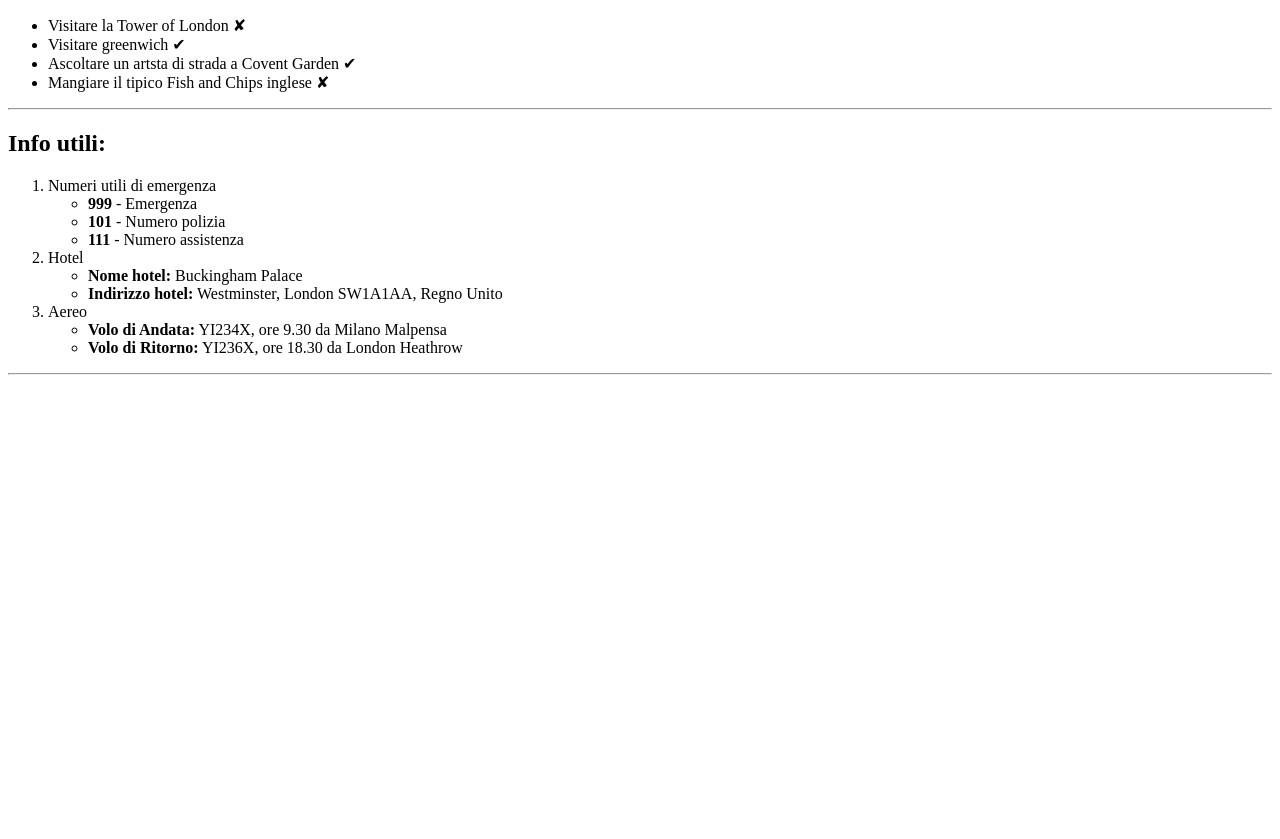
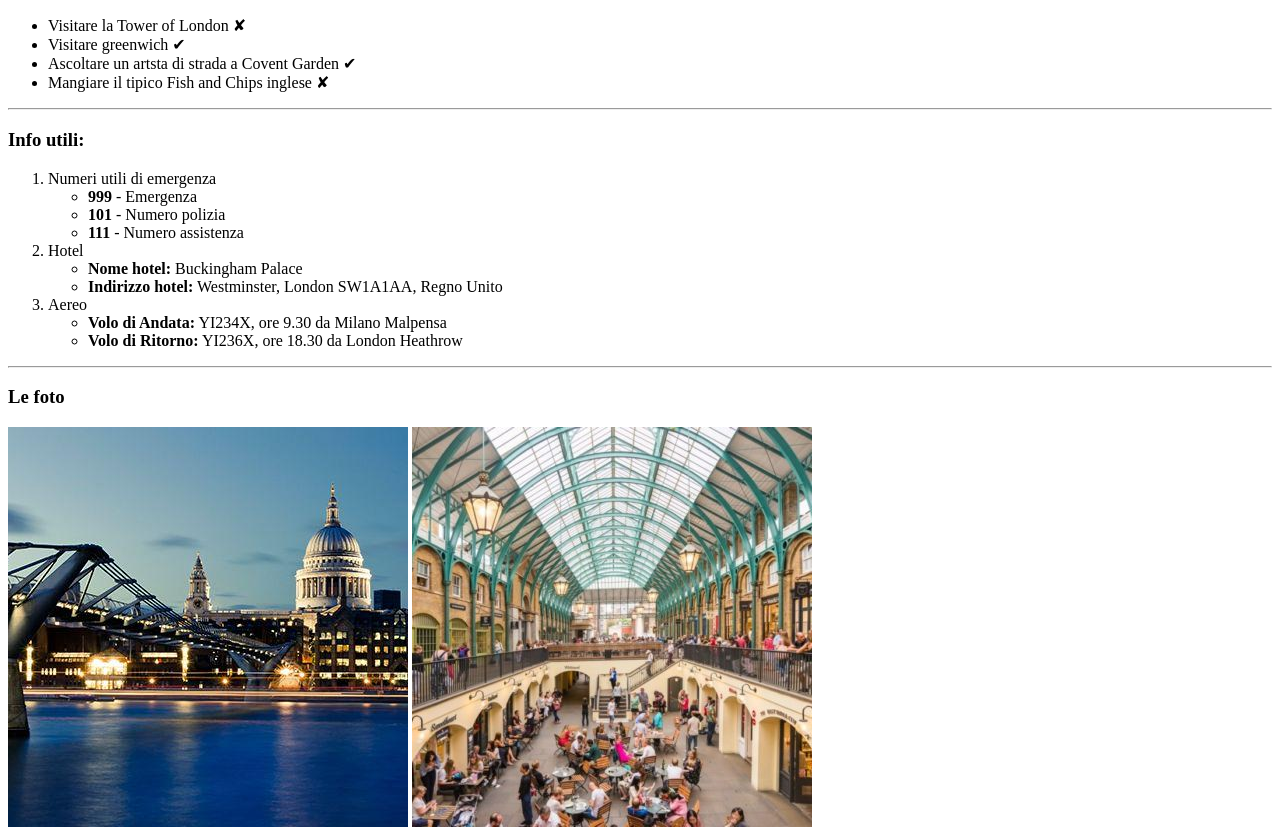
Before and after one commit to andreivladpaul/html-london-trip, a plain HTML site: page index.html in a window 1280 px wide. Shown: the part 926-1765 px from the top of the page. Before the commit the page ends 1309 px from the top, so only its background shows below. Drawn offline with Linux system fonts and the light colour scheme.

Commit message:
Footer foto + correzione

```diff
--- a/index.html
+++ b/index.html
@@ -74,7 +74,7 @@
 
     <!-- inizio section info utili -->
     <section>
-        <h2>Info utili:</h2>
+        <h3>Info utili:</h3>
         <!-- inizio indice  -->
         <ol>
             <!--  indice numeri  -->
@@ -104,7 +104,9 @@
 
     <!-- inizio footer -->
     <footer>
-
+        <h3>Le foto</h3>
+        <img src="img/saint-paul.jpg" alt="">
+        <img src="img/london-market.jpg" alt="">
     </footer>
     <!-- fine footer -->
 
```
